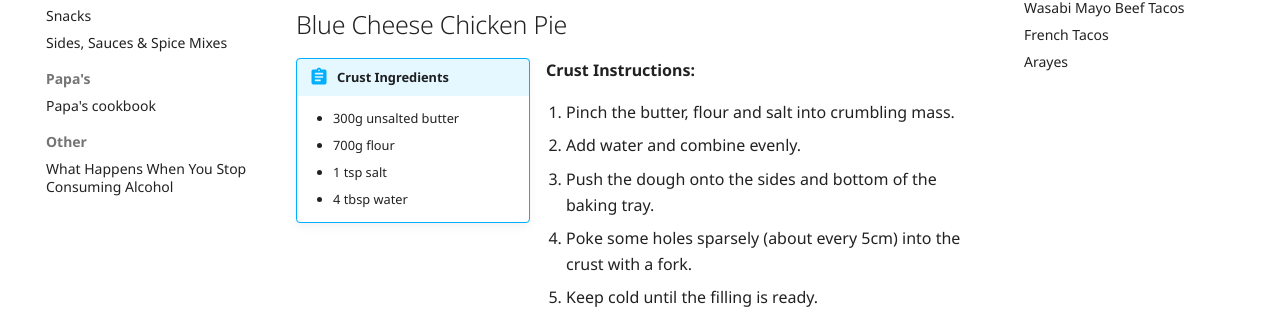
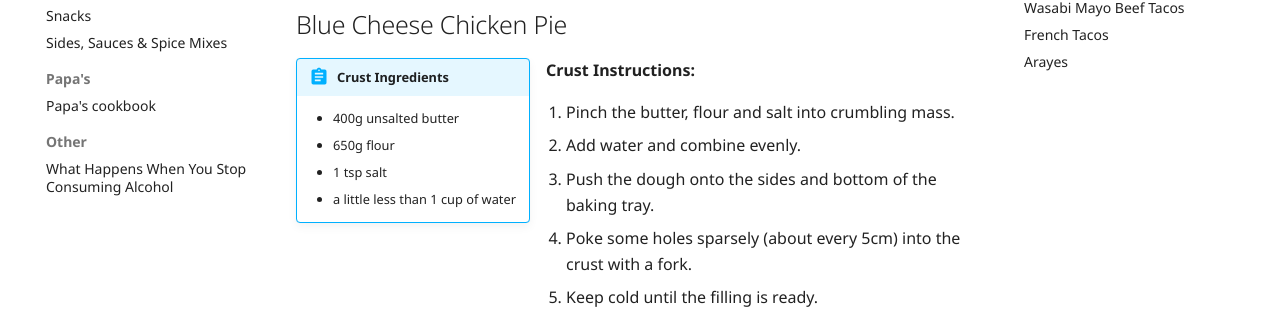
Before and after one commit to JamFox/docs.jamfox.dev, an MkDocs documentation site: the page built from docs/content/food/maincourses.md, in a window 1280 px wide and 900 px high. Shown: the part 286-595 px from the top of the window. Built offline with MkDocs 1.6.1 and Material for MkDocs 9.7.7, drawn with Linux system fonts in a browser that asks for light colours; comment, search, counter and statistics services are not loaded.

Commit message:
tweak pie

```diff
--- a/docs/content/food/maincourses.md
+++ b/docs/content/food/maincourses.md
@@ -7,10 +7,10 @@ Collection of main courses.
 ## Blue Cheese Chicken Pie
 
 !!! abstract inline "Crust Ingredients"
-    - 300g unsalted butter
-    - 700g flour
+    - 400g unsalted butter
+    - 650g flour
     - 1 tsp salt
-    - 4 tbsp water
+    - a little less than 1 cup of water
 
 **Crust Instructions:**
 
```
